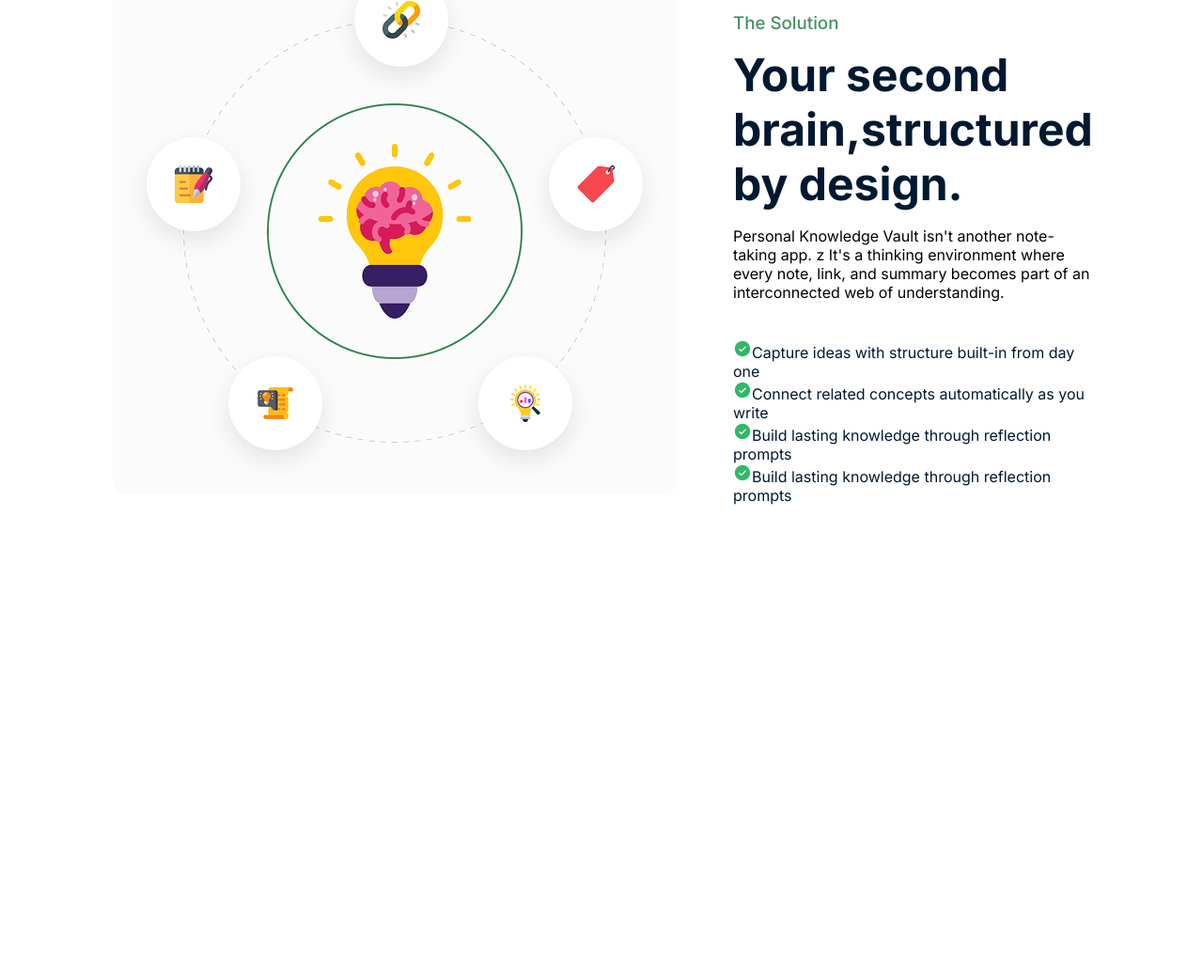
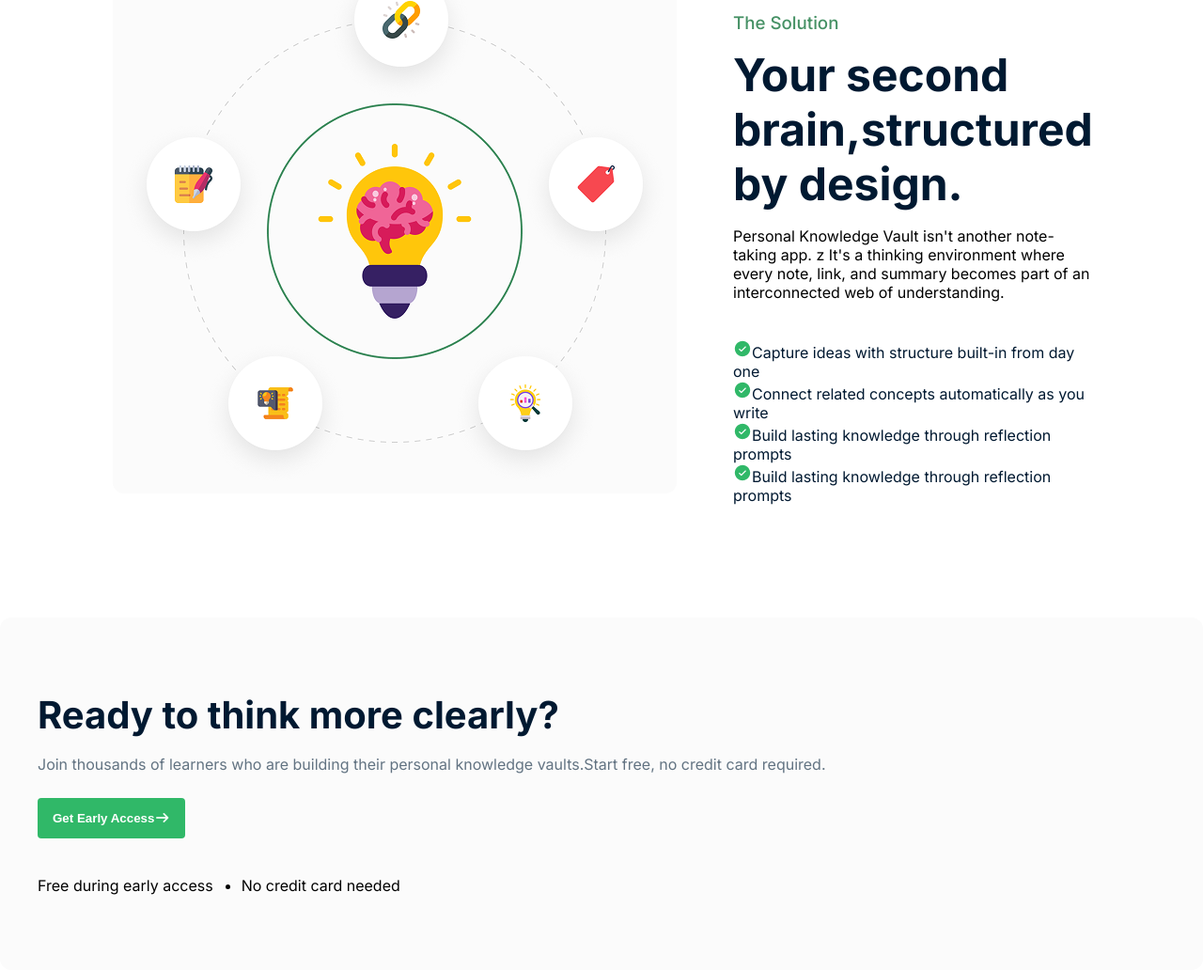
Before and after one commit to enamulhassanc/Batch-13-Assignment-1, a plain HTML site: page index.html in a window 1280 px wide. Shown: the part 1290-2322 px from the top of the page at 94% size. Before the commit the page ends 1947 px from the top, so only its background shows below. Drawn offline with Linux system fonts and the light colour scheme.

Commit message:
updated early access section

```diff
--- a/index.html
+++ b/index.html
@@ -86,6 +86,23 @@
             </ul>
         </div>
     </section>
+    <section class="early-access-section">
+        <div>
+            <h2>Ready to think more clearly?</h2>
+            <p>Join thousands of learners who are building their personal knowledge vaults.Start free, no credit card required.</p>
+        </div>
+        <div>
+            <button class="early-btn">Get Early Access<i class="fa-solid fa-arrow-right"></i></button>
+        </div>
+        <div>
+            <p></p>
+            <ul>
+                <li class="list-1">Free during early access</li>
+                <li>No credit card needed</li>
+            </ul>
+        </div>
+
+    </section>
 
 </body>
 </html>
--- a/style.css
+++ b/style.css
@@ -211,3 +211,40 @@
     margin-bottom: 40px;
 
 }
+.early-access-section {
+    background-color: rgba(251, 251, 251, 1);
+    border-radius: 12px;
+    padding: 80px 40px;
+
+}
+.early-access-section h2 {
+    font-size: 40px;
+    font-weight: 700;
+    line-height: 48px;
+    margin-bottom: 16px;
+    color: #001931;
+}
+.early-access-section p {
+    font-weight: 400;
+    line-height: 24px;
+    margin-bottom: 24px;
+    color: #627382;
+}
+.early-access-section .early-btn{
+    background-color: #30B868;
+    color: rgba(255, 255, 255, 1);
+    font-weight: 600;
+    line-height: 19px;
+    border-radius: 4px;
+    padding: 12px 16px;
+    border: none;
+    margin-bottom: 16px;
+
+}
+.early-access-section .list-1 {
+    list-style-type: none;
+}
+.early-access-section ul {
+    display: flex;
+    gap: 30px;
+}
```
